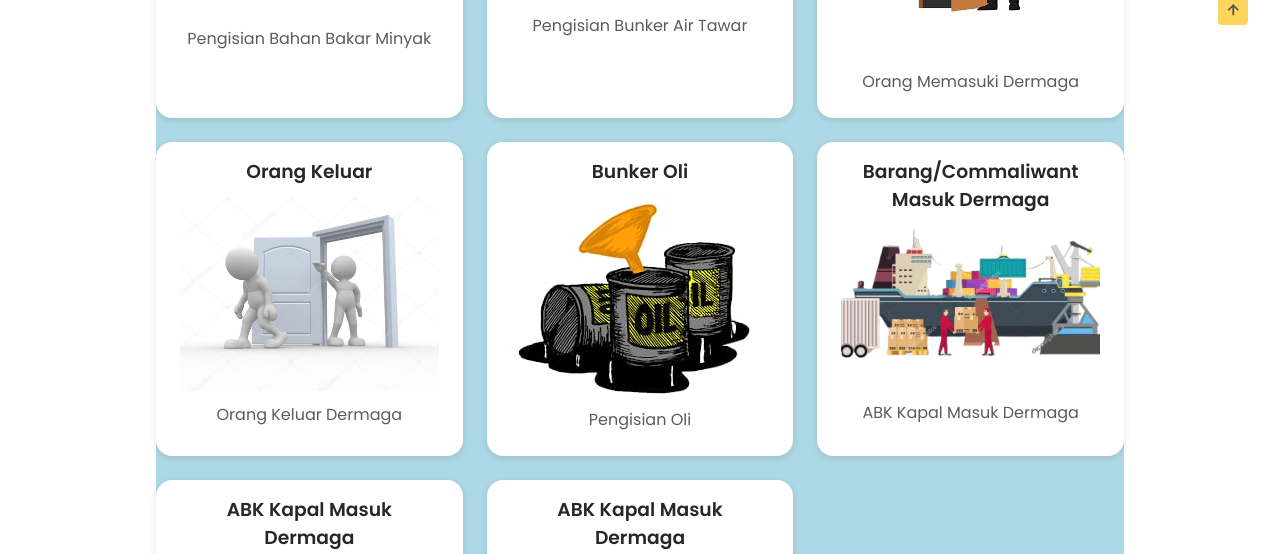
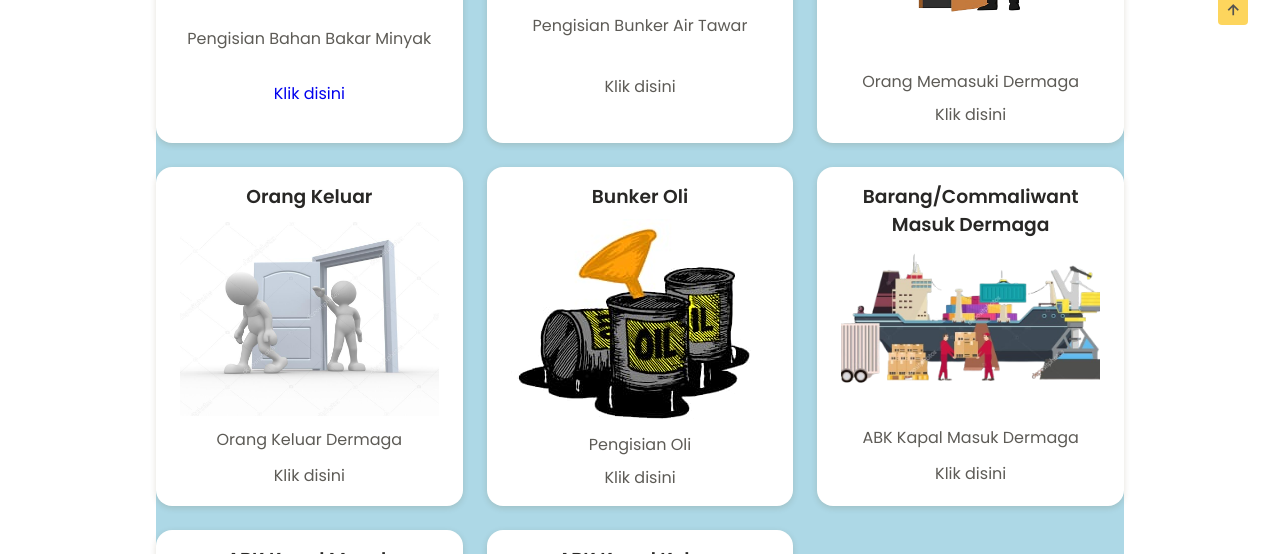
Before and after one commit to cntikaptrr/disnav, a plain HTML site: page main.html in a window 1280 px wide. Shown: the part 935-1489 px from the top of the page. Drawn offline with nearby package versions, Linux system fonts and the light colour scheme.

Commit message:
Update main.html

```diff
--- a/main.html
+++ b/main.html
@@ -11,7 +11,7 @@
     <!--=============== CSS ===============-->
     <link rel="stylesheet" href="assets/css/styles.css">
 
-    <title>Responsive website delivery</title>
+    <title>Layanan Dermaga Disnav</title>
 </head>
 
 <body>
@@ -52,7 +52,7 @@
                 <img src="assets/img/kapal.jpg" alt="" class="home__img">
 
                 <div class="home__data">
-                    <h1 class="home__title" style="font-size: 40px;">Layanan Dermaga Distrik Navigasi Tipe A Kelas I
+                    <h1 class="home__title" style="font-size: 30px;">Layanan Dermaga Distrik Navigasi Tipe A Kelas I
                         Tanjung Perak</h1>
                     <a href="#services" class="button">Get Started</a>
 
@@ -69,6 +69,7 @@
                     <img src="assets/img/bbm.jpg">
                     <p class="services__description">Pengisian Bahan Bakar Minyak</p>
                     <div>
+                        <a href="https://forms.gle/SVXJjMLqZn4KbEo97" class="services__link">Klik disini</a>
                     </div>
                 </div>
 
@@ -77,6 +78,7 @@
                     <img src="assets/img/watertank.jpg">
                     <p class="services__description">Pengisian Bunker Air Tawar</p>
                     <div>
+                        <class="services__link">Klik disini</a>
                     </div>
                 </div>
 
@@ -85,6 +87,7 @@
                     <img src="assets/img/orangmasuk.png">
                     <p class="services__description">Orang Memasuki Dermaga</p>
                     <div>
+                        <class="services__link">Klik disini</a>
                     </div>
                 </div>
 
@@ -93,6 +96,7 @@
                     <img src="assets/img/orangkeluar.jpg">
                     <p class="services__description">Orang Keluar Dermaga</p>
                     <div>
+                        <class="services__link">Klik disini</a>
                     </div>
                 </div>
 
@@ -101,6 +105,7 @@
                     <img src="assets/img/oli.jpg">
                     <p class="services__description">Pengisian Oli</p>
                     <div>
+                        <class="services__link">Klik disini</a>
                     </div>
                 </div>
 
@@ -109,6 +114,7 @@
                     <img src="assets/img/comaliwant.png">
                     <p class="services__description">ABK Kapal Masuk Dermaga</p>
                     <div>
+                        <class="services__link">Klik disini</a>
                     </div>
                 </div>
 
@@ -119,15 +125,17 @@
 
                     <p class="services__description">Crew Kapal Negara Memasuki Dermaga</p>
                     <div>
+                        <class="services__link">Klik disini</a>
                     </div>
                 </div>
                 <div class="services__data">
-                    <h3 class="services__subtitle">ABK Kapal Masuk Dermaga</h3>
+                    <h3 class="services__subtitle">ABK Kapal Keluar Dermaga</h3>
                     <img src="assets/img/abk.png" alt="Google Form">
                     </a>
 
                     <p class="services__description">Crew Kapal Negara Memasuki Dermaga</p>
                     <div>
+                        <class="services__link">Klik disini</a>
                     </div>
                 </div>
 
@@ -155,7 +163,7 @@
                 <h3 class="footer__title">Master Jetty</h3>
                 <ul class="footer__links">
                     <li><a href="#" class="footer__link">Anang Budi Santoso</a></li>
-                    <a href="https://wa.me/08123462-4870" target="_blank">081234624870</a>
+                    <a href="https://wa.me/081234624870" target="_blank">081234624870</a>
                 </ul>
             </div>
 
```
